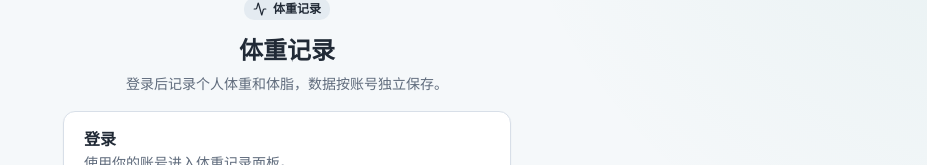
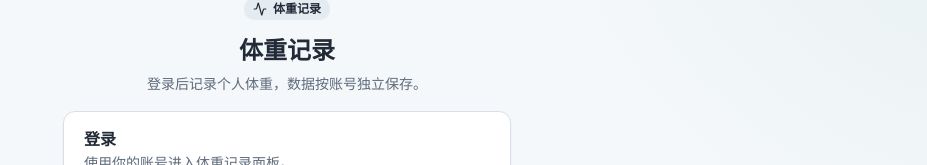
Before and after one commit to xy3082043438/weight, a Next.js app: page / in a window 1280 px wide. Shown: the part 165-330 px from the top of the page, without its empty margins (353-1280 px from the left). Built offline with nearby package versions, Linux system fonts and the light colour scheme; no server answers; the database is empty.

Commit message:
功能完善

```diff
--- a/components/auth-form.tsx
+++ b/components/auth-form.tsx
@@ -58,7 +58,7 @@ export function AuthForm({ error }: { error?: string }) {
           <div>
             <h1 className="text-2xl font-semibold tracking-normal">体重记录</h1>
             <p className="mt-2 text-sm text-muted-foreground">
-              登录后记录个人体重和体脂，数据按账号独立保存。
+              登录后记录个人体重，数据按账号独立保存。
             </p>
           </div>
         </div>
```
